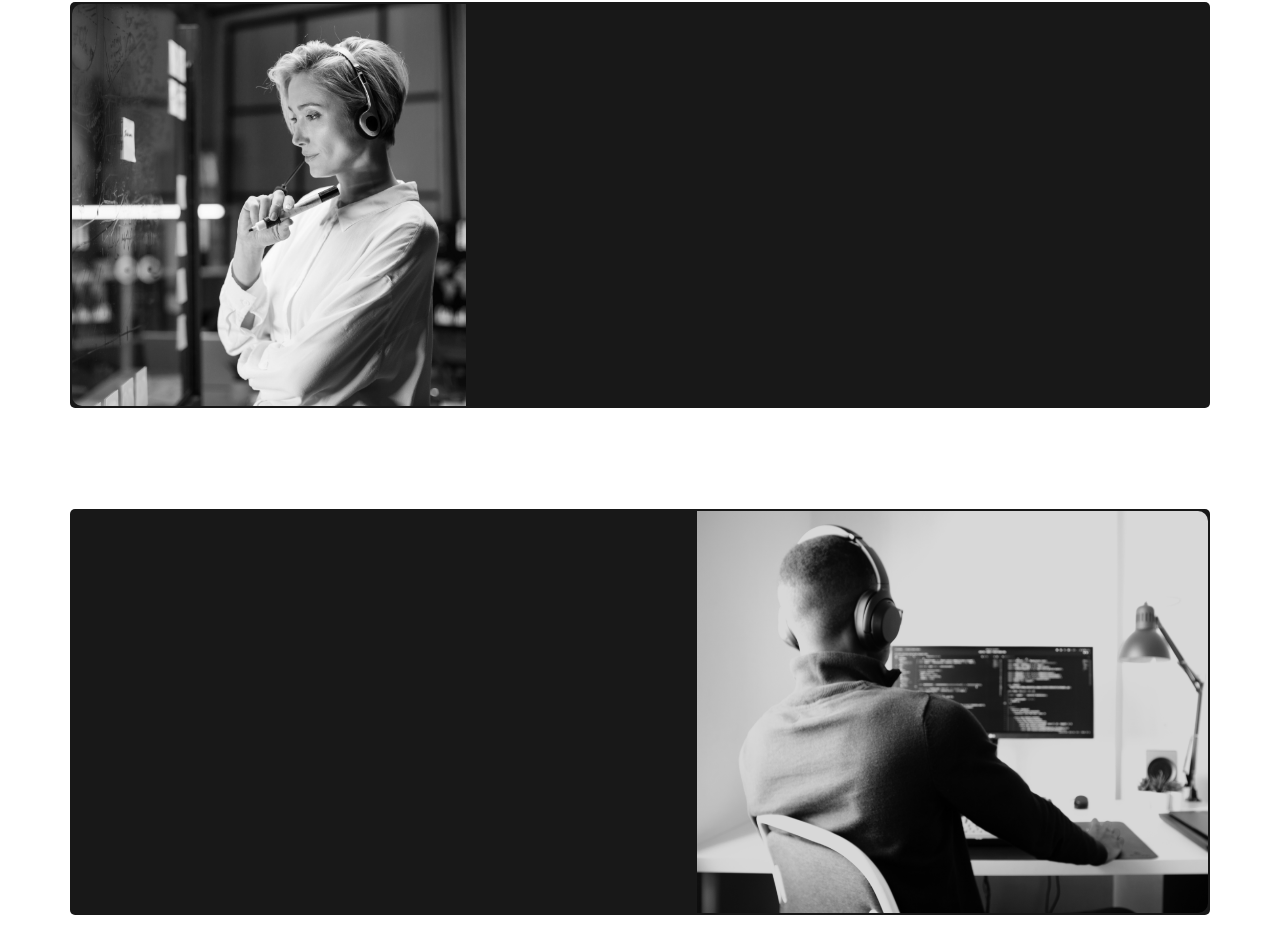
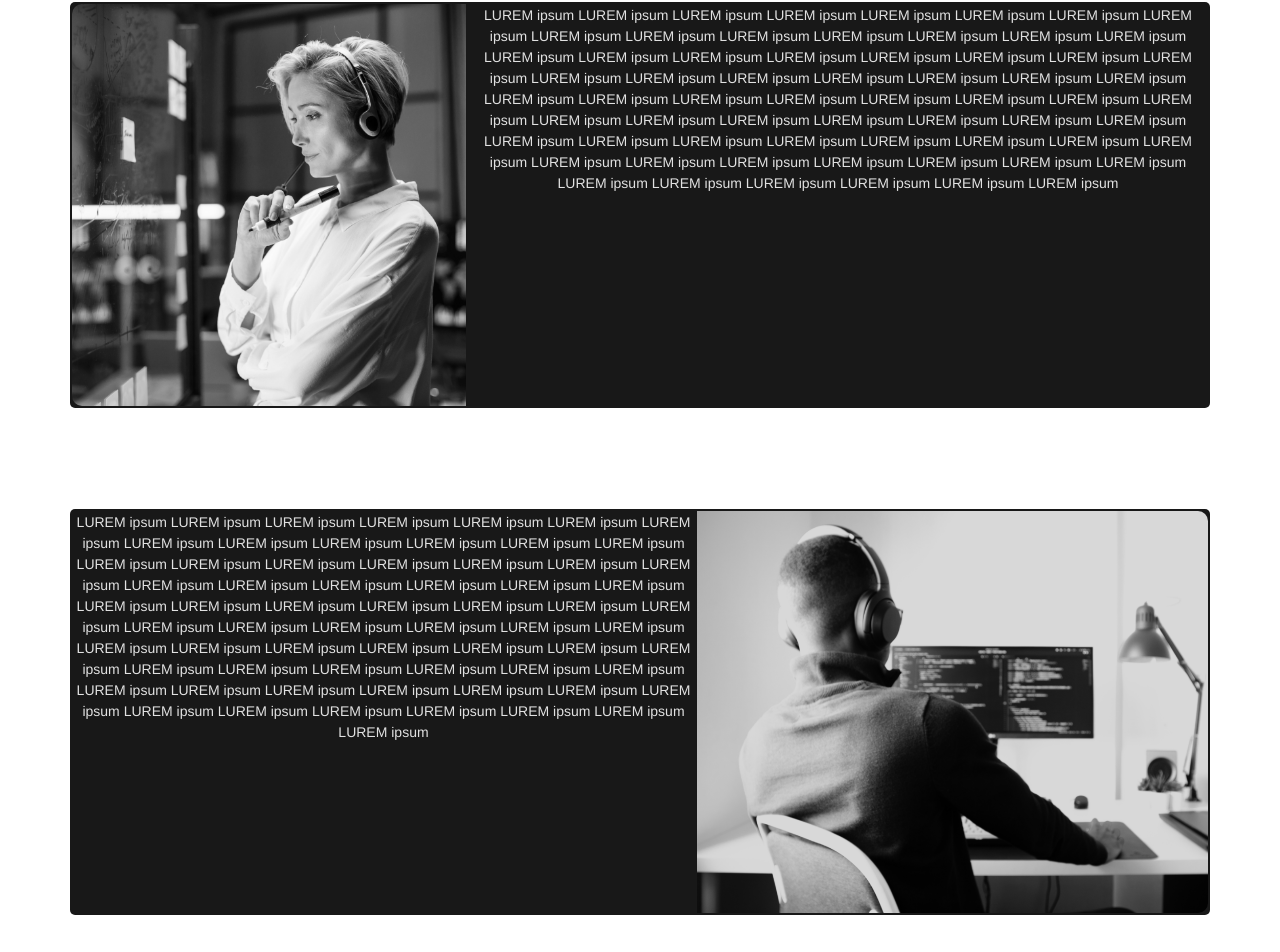
Before and after one commit to AmineNahali/Front-React, a React (Vite) app: page / in a window 1280 px wide. Shown: the part 572-1524 px from the top of the page. Built offline with nearby package versions, Linux system fonts and the light colour scheme.

Commit message:
some css tweaks in homepage

```diff
--- a/src/components/Homepage/Homepage.tsx
+++ b/src/components/Homepage/Homepage.tsx
@@ -70,7 +70,17 @@ const Dashboard = () => {
                                         <td className='t2L'></td>
                                         <td className='t2R'>
                                             <div className='TextContainer' style={{ float: 'right' }}>
-
+                                                LUREM ipsum LUREM ipsum LUREM ipsum LUREM ipsum LUREM ipsum LUREM ipsum
+                                                LUREM ipsum LUREM ipsum LUREM ipsum LUREM ipsum LUREM ipsum LUREM ipsum
+                                                LUREM ipsum LUREM ipsum LUREM ipsum LUREM ipsum LUREM ipsum LUREM ipsum
+                                                LUREM ipsum LUREM ipsum LUREM ipsum LUREM ipsum LUREM ipsum LUREM ipsum
+                                                LUREM ipsum LUREM ipsum LUREM ipsum LUREM ipsum LUREM ipsum LUREM ipsum
+                                                LUREM ipsum LUREM ipsum LUREM ipsum LUREM ipsum LUREM ipsum LUREM ipsum
+                                                LUREM ipsum LUREM ipsum LUREM ipsum LUREM ipsum LUREM ipsum LUREM ipsum
+                                                LUREM ipsum LUREM ipsum LUREM ipsum LUREM ipsum LUREM ipsum LUREM ipsum
+                                                LUREM ipsum LUREM ipsum LUREM ipsum LUREM ipsum LUREM ipsum LUREM ipsum
+                                                LUREM ipsum LUREM ipsum LUREM ipsum LUREM ipsum LUREM ipsum LUREM ipsum
+                                                LUREM ipsum LUREM ipsum LUREM ipsum LUREM ipsum LUREM ipsum LUREM ipsum
                                             </div>
                                         </td>
                                     </tr>
@@ -91,7 +101,17 @@ const Dashboard = () => {
                                     <tr>
                                         <td className='t3L'>
                                             <div className='TextContainer' style={{ float: 'left' }}>
-
+                                                LUREM ipsum LUREM ipsum LUREM ipsum LUREM ipsum LUREM ipsum LUREM ipsum
+                                                LUREM ipsum LUREM ipsum LUREM ipsum LUREM ipsum LUREM ipsum LUREM ipsum
+                                                LUREM ipsum LUREM ipsum LUREM ipsum LUREM ipsum LUREM ipsum LUREM ipsum
+                                                LUREM ipsum LUREM ipsum LUREM ipsum LUREM ipsum LUREM ipsum LUREM ipsum
+                                                LUREM ipsum LUREM ipsum LUREM ipsum LUREM ipsum LUREM ipsum LUREM ipsum
+                                                LUREM ipsum LUREM ipsum LUREM ipsum LUREM ipsum LUREM ipsum LUREM ipsum
+                                                LUREM ipsum LUREM ipsum LUREM ipsum LUREM ipsum LUREM ipsum LUREM ipsum
+                                                LUREM ipsum LUREM ipsum LUREM ipsum LUREM ipsum LUREM ipsum LUREM ipsum
+                                                LUREM ipsum LUREM ipsum LUREM ipsum LUREM ipsum LUREM ipsum LUREM ipsum
+                                                LUREM ipsum LUREM ipsum LUREM ipsum LUREM ipsum LUREM ipsum LUREM ipsum
+                                                LUREM ipsum LUREM ipsum LUREM ipsum LUREM ipsum LUREM ipsum LUREM ipsum
                                             </div>
                                         </td>
                                         <td className='t3R'></td>
--- a/src/components/Homepage/searchbar/SearchBar.tsx
+++ b/src/components/Homepage/searchbar/SearchBar.tsx
@@ -1,6 +1,5 @@
 import { useState } from "react";
 import "./SearchBar.css";
-import srchsvg from "../../../assets/search.svg";
 
 export const SearchBar = () => {
 
@@ -16,7 +15,7 @@ export const SearchBar = () => {
                 <tbody>
                     <tr>
                         <td className="searchbarlinks">
-                        LINK
+                        SERVICES
                         </td>
                         <td className="searchbarlinks">
                         LINK
@@ -24,10 +23,6 @@ export const SearchBar = () => {
                         <td className="searchbarlinks">
                         LINK
                         </td>
-
-                        {/*
-                        <td><input className="search" type="text" placeholder="Search" /></td>
-                        <td style={{width:"40px"}}><div className="submitsearch"><img className="srchsvg" src={srchsvg}></img></div></td> */}
                     </tr>
                 </tbody>
             </table>
```
Also changed, not shown: src/assets/monero.svg (added), src/assets/monero2.svg (added).
